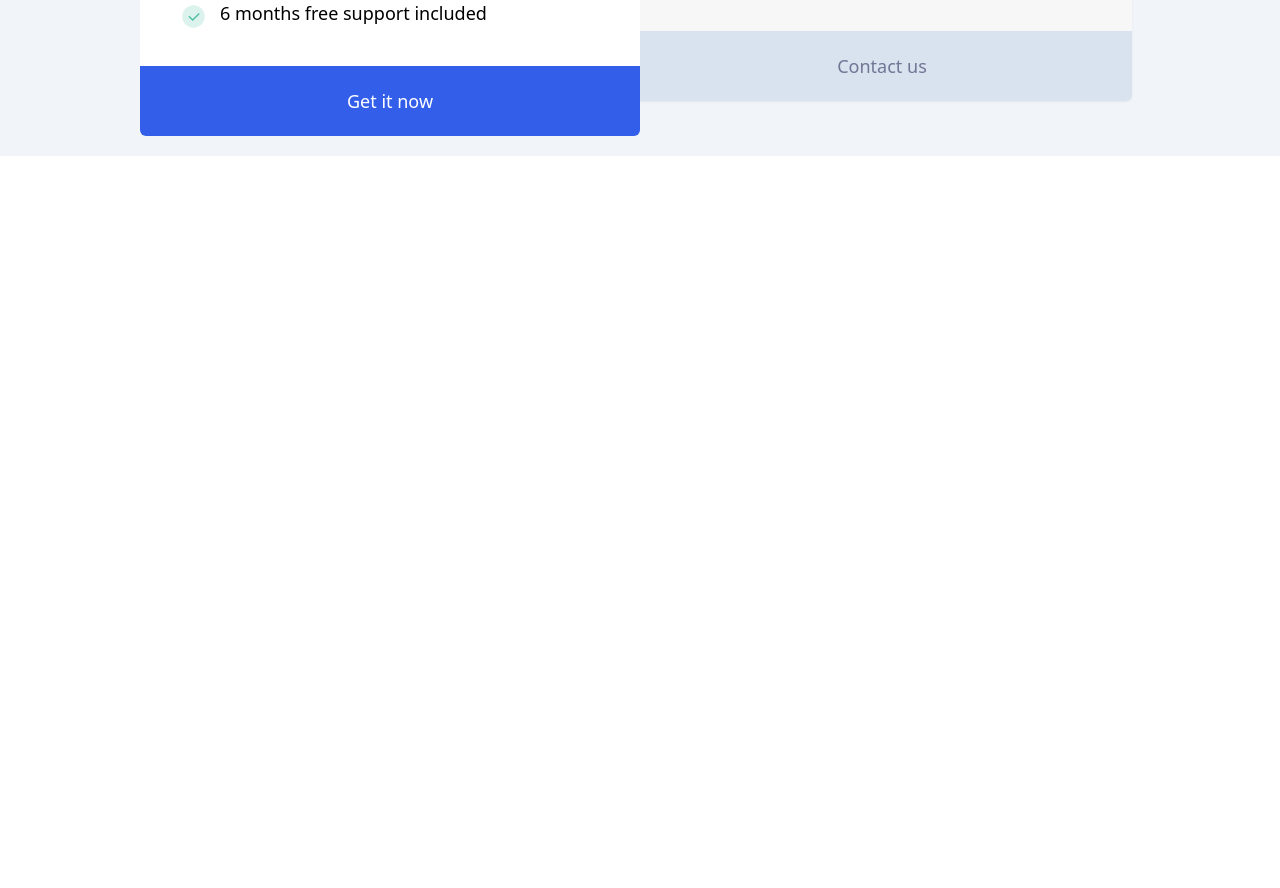
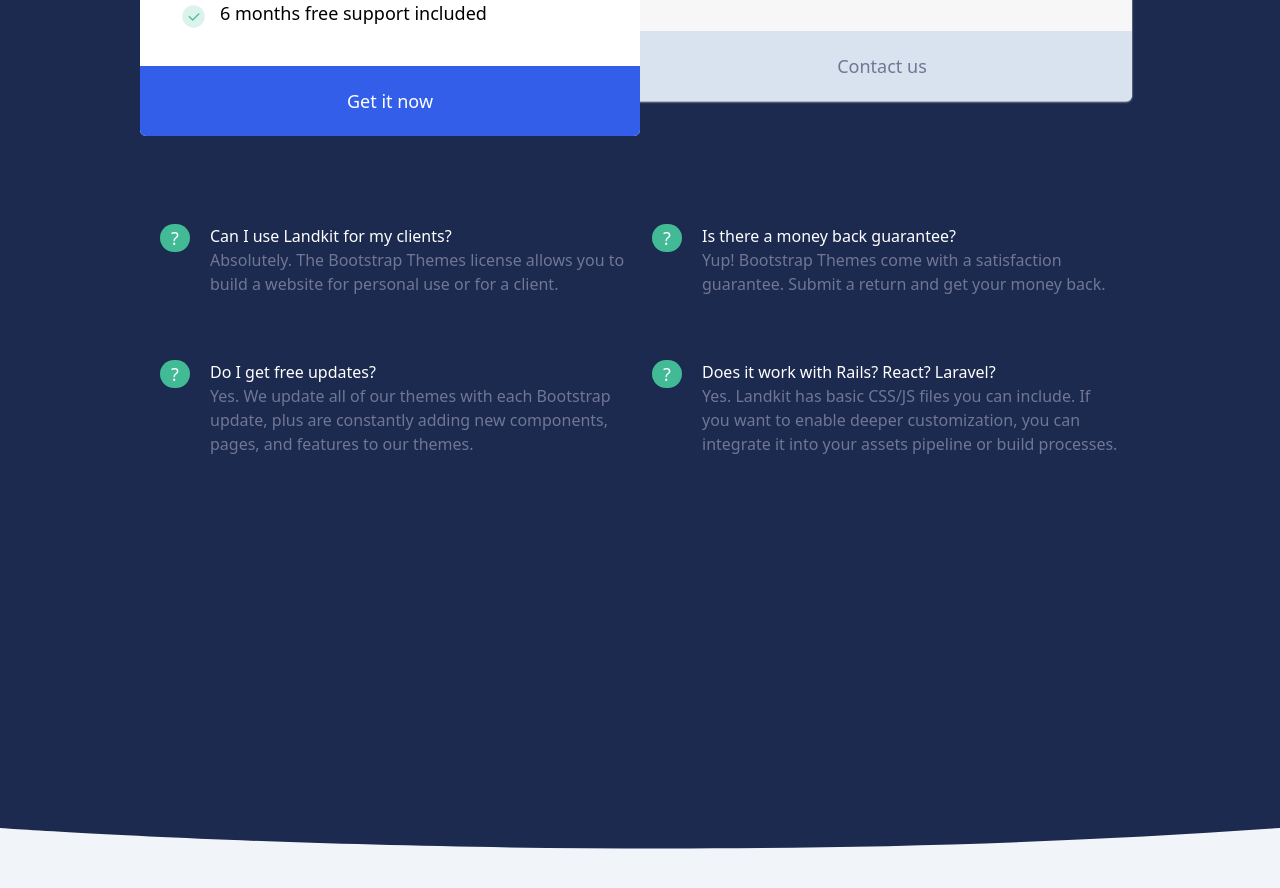
Before and after one commit to DevRey-Coder/Landkit, a React (Vite) app: page / in a window 1280 px wide. Shown: the part 720-1608 px from the top of the page. Before the commit the page ends 876 px from the top, so only its background shows below. Built offline with nearby package versions, Linux system fonts and the light colour scheme.

Commit message:
feat: create FAQ section

```diff
--- a/src/App.jsx
+++ b/src/App.jsx
@@ -37,12 +37,12 @@ const App = () => {
             <Testimonials />
             <Stats />
 
-            <FAQ />
             <CTA />
           </div>
         </div>
       </div>
       <Pricing />
+      <FAQ/>
 
     </div>
 
--- /dev/null
+++ b/src/components/ExtraComponents/FAQContent.jsx
@@ -0,0 +1,24 @@
+import React from 'react'
+
+const FAQContent = ({id,title,content}) => {
+  return (
+    <div>
+
+     <div className='flex px-3 py-5'>
+                {/* badge */}
+                <div className="">
+                <span className="inline-flex items-center justify-center w-[30px] text-center rounded-full  bg-[rgba(66,186,150,1)]  text-lg font-medium text-white ">
+                     ?
+                    </span>
+              </div>
+              {/* title/content */}
+                <div className='ps-5'>
+                    <h1 className='text-white'>{title}</h1>
+                    <p className='text-lightdark'>{content}</p>
+                </div>
+            </div>
+    </div>
+  )
+}
+
+export default FAQContent
--- a/src/components/FAQ.jsx
+++ b/src/components/FAQ.jsx
@@ -1,10 +1,28 @@
 import React from 'react'
+import { faqs } from '../constants'
+import FAQContent from './ExtraComponents/FAQContent'
 
 const FAQ = () => {
   return (
-    <div>
+      <div>
+        {/* FAQ */}
+        <div className=' bg-dark w-[100%] h-[1500px] xs:h-[1000px] relative bottom-[18.25rem] pt-[16rem] '>
+        <div className=' pt-15 md:pt-20  w-[96%] sm:w-[80%] h-[1000px] ss:h-[600px] m-auto  ss:px-5 '>
+          <div className='grid grid-cols-1  ss:grid-cols-2 ss:grid-rows-2 grid-flow-col grid-rows-4 pt-20 md:pt-1'>
+            {faqs.map(item=>{
+              return(
+                <FAQContent key={item.id} {...item}/>
+              )
+            })}
+          </div>
 
+        </div>
+        </div>
+        <div className="relative bottom-[1rem]">
+      <div className=" text-smoke shape shape-bottom  ">
+        <svg viewBox="0 0 2880 48" fill="none" xmlns="http://www.w3.org/2000/svg"><path d="M0 48h2880V0h-720C1442.5 52 720 0 720 0H0v48z" fill="currentColor"></path></svg>      </div>
     </div>
+      </div>
   )
 }
 
--- a/src/components/Pricing.jsx
+++ b/src/components/Pricing.jsx
@@ -5,6 +5,7 @@ import { checks } from '../constants/index.js';
 import './ExtraComponents/PricingSwitch.css';
 import { useSpring,animated } from 'react-spring';
 import './ExtraComponents/shape.css'
+
 
 
 const Pricing = () => {
@@ -97,13 +98,14 @@ const Pricing = () => {
         </div>
       </div>
       {/* shape */}
-      <div class="relative z-[0] ">
-      <div class="shape shape-bottom  text-dark  ">
+      <div className="relative z-[0] ">
+      <div className="shape shape-bottom  text-dark  ">
       <svg viewBox="0 0 2880 48" fill="none" xmlns="http://www.w3.org/2000/svg">
         <path d="M0 48h2880V0h-720C1442.5 52 720 0 720 0H0v48z" fill="currentColor"></path>
         </svg>
             </div>
     </div>
+
     </div>
   )
 }
```
